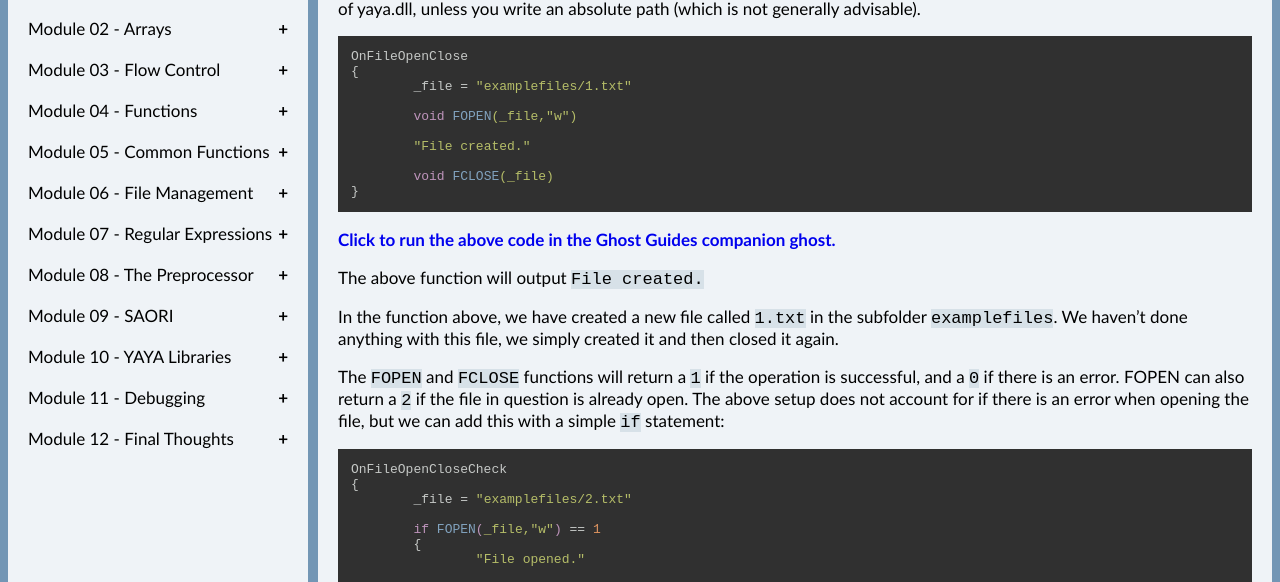
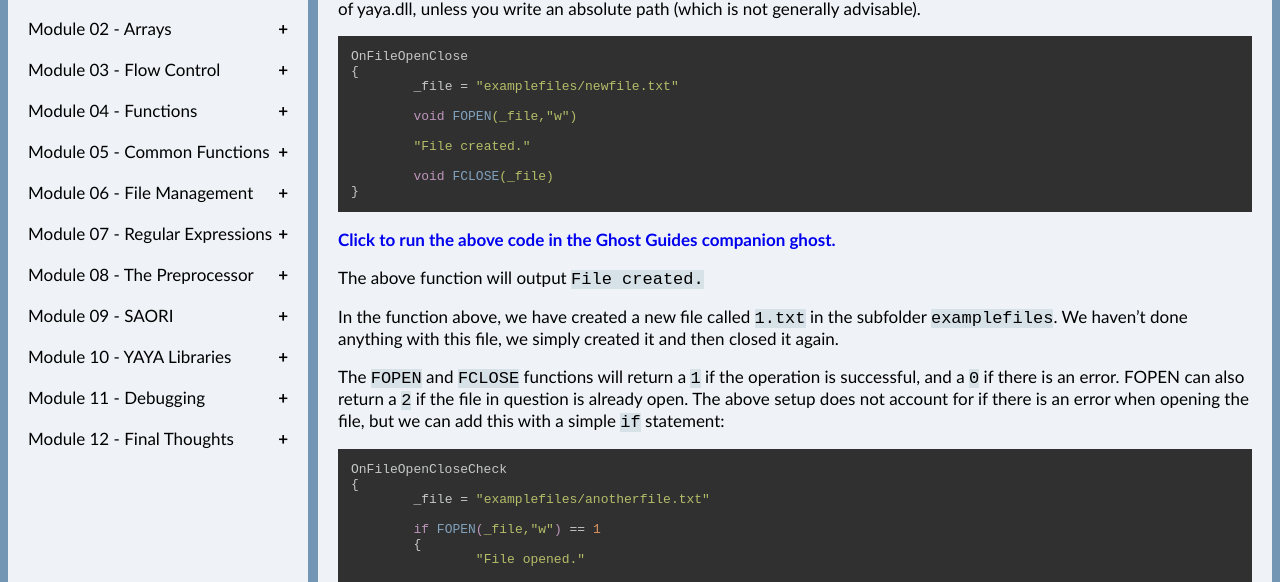
Before and after one commit to Zichqec/YAYA_Fundamentals, a Jekyll site: the page built from module_06_file_management/00_opening_and_closing_files.md, in a window 1280 px wide and 900 px high, scrolled down 209 px. Shown: the part 181-763 px from the top of the window. Built offline with Jekyll 4.4.1, drawn with Linux system fonts in a browser that asks for light colours; our own code applies the rules of GitHub Pages for plain Markdown files.

Commit message:
change file names

````diff
--- a/module_06_file_management/00_opening_and_closing_files.md
+++ b/module_06_file_management/00_opening_and_closing_files.md
@@ -15,7 +15,7 @@ To open or close a file, you must pass the file path to the `FOPEN` and `FCLOSE`
 ```c
 OnFileOpenClose
 {
-	_file = "examplefiles/1.txt"
+	_file = "examplefiles/newfile.txt"
 
 	void FOPEN(_file,"w")
 
@@ -36,7 +36,7 @@ The `FOPEN` and `FCLOSE` functions will return a `1` if the operation is success
 ```c
 OnFileOpenCloseCheck
 {
-	_file = "examplefiles/2.txt"
+	_file = "examplefiles/anotherfile.txt"
 
 	if FOPEN(_file,"w") == 1
 	{
````
